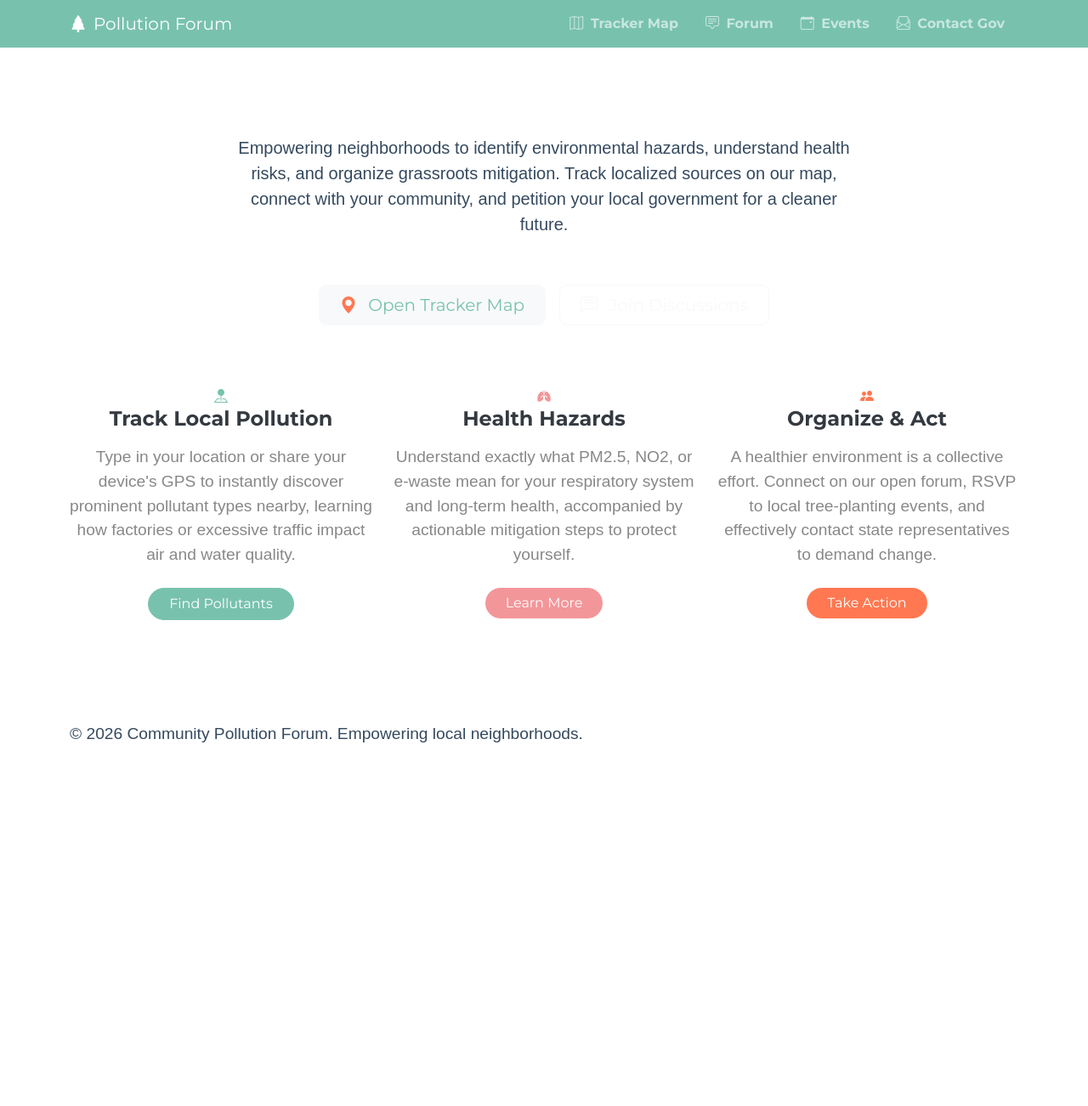
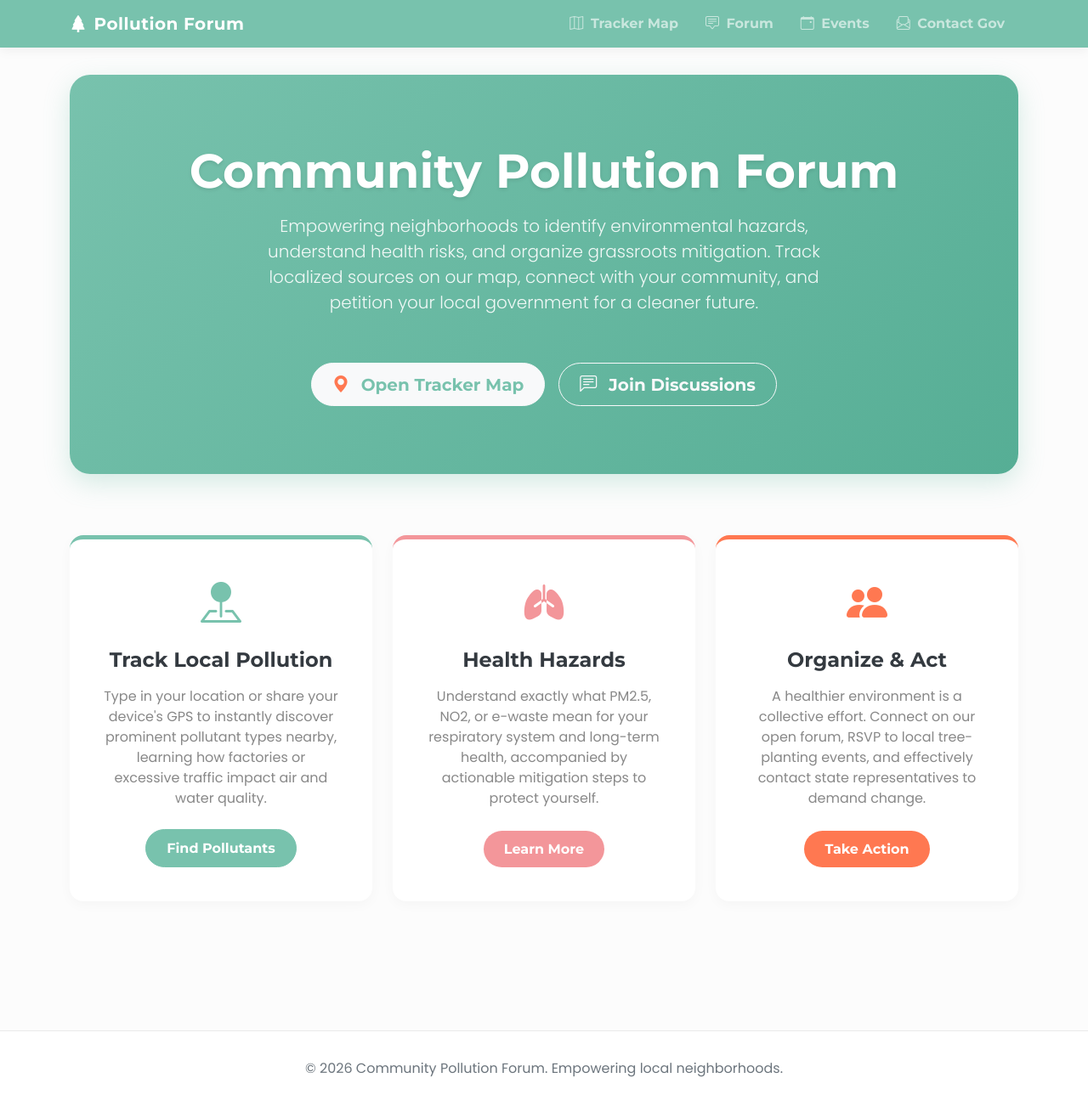
Before and after one commit to Lauren-Crane/community-pollution-forum, a Flask app: page / in a window 1280 px wide. Shown: the whole page at 85% size. Before the commit the page ends 874 px from the top, so only its background shows below. Run offline with Flask 3, Linux system fonts and the light colour scheme; some libraries are stand-ins or nearby versions.

Commit message:
make it pretty
I made it pretty

```diff
--- a/app/static/css/style.css
+++ b/app/static/css/style.css
@@ -1,13 +1,123 @@
+:root {
+    --primary-color: #78c2ad;
+    --primary-dark: #56ae95;
+    --secondary-color: #f3969a;
+}
+
 body {
-    font-family: Arial, sans-serif;
+    font-family: 'Poppins', sans-serif;
+    background-color: #fcfcfc;
+    color: #495057;
 }
+
 .navbar {
-    margin-bottom: 20px;
+    margin-bottom: 2rem;
+    box-shadow: 0 4px 12px rgba(0,0,0,0.05);
 }
-h1 {
-    color: #2c3e50;
+
+.navbar-brand {
+    font-weight: 700;
+    letter-spacing: 0.5px;
 }
-p {
-    font-size: 1.2em;
-    color: #34495e;
+
+/* Custom Hero Section */
+.hero-section {
+    background: linear-gradient(135deg, var(--primary-color) 0%, var(--primary-dark) 100%);
+    color: white;
+    padding: 5rem 2rem;
+    border-radius: 1.5rem;
+    margin-top: 1rem;
+    box-shadow: 0 10px 30px rgba(120, 194, 173, 0.3);
+    position: relative;
+    overflow: hidden;
 }
+
+.hero-section h1 {
+    font-weight: 800;
+    text-shadow: 0 2px 4px rgba(0,0,0,0.1);
+}
+
+.hero-section p.lead {
+    color: rgba(255, 255, 255, 0.9);
+}
+
+/* Feature Cards */
+.feature-box {
+    padding: 2.5rem;
+    border-radius: 1rem;
+    background: white;
+    box-shadow: 0 4px 15px rgba(0,0,0,0.03);
+    transition: transform 0.3s ease, box-shadow 0.3s ease;
+    height: 100%;
+    border-top: 5px solid transparent;
+}
+
+.feature-box:hover {
+    transform: translateY(-8px);
+    box-shadow: 0 15px 30px rgba(0,0,0,0.08);
+}
+
+.feature-box.box-primary { border-top-color: var(--primary-color); }
+.feature-box.box-warning { border-top-color: #f3969a; }
+.feature-box.box-danger { border-top-color: #ff7851; }
+
+.feature-icon {
+    font-size: 3rem;
+    margin-bottom: 1rem;
+    display: inline-block;
+}
+
+/* General Aesthetic Improvements */
+.btn {
+    font-weight: 600;
+    border-radius: 50rem;
+    padding: 0.6rem 1.5rem;
+    transition: all 0.3s;
+}
+
+.btn-light:hover {
+    background-color: #f8f9fa;
+    transform: translateY(-2px);
+    box-shadow: 0 4px 10px rgba(0,0,0,0.1);
+}
+
+/* Form inputs & specific styles */
+.form-control, .form-select {
+    border-radius: 0.75rem;
+    border: 1px solid #dee2e6;
+    padding: 0.75rem 1rem;
+    box-shadow: none !important;
+}
+
+.form-control:focus, .form-select:focus {
+    border-color: var(--primary-color);
+    box-shadow: 0 0 0 0.25rem rgba(120, 194, 173, 0.25) !important;
+}
+
+.card {
+    border: none;
+    border-radius: 1rem;
+    box-shadow: 0 4px 15px rgba(0,0,0,0.03);
+    transition: transform 0.3s ease, box-shadow 0.3s ease;
+}
+
+.card:hover {
+    transform: translateY(-4px);
+    box-shadow: 0 10px 25px rgba(0,0,0,0.08);
+}
+
+.card-header {
+    border-top-left-radius: 1rem !important;
+    border-top-right-radius: 1rem !important;
+    font-weight: 600;
+}
+
+/* Custom Footer */
+.footer {
+    background-color: white;
+    padding: 2rem 0;
+    margin-top: 5rem;
+    border-top: 1px solid #eaeaea;
+    text-align: center;
+    color: #6c757d;
+}
```
